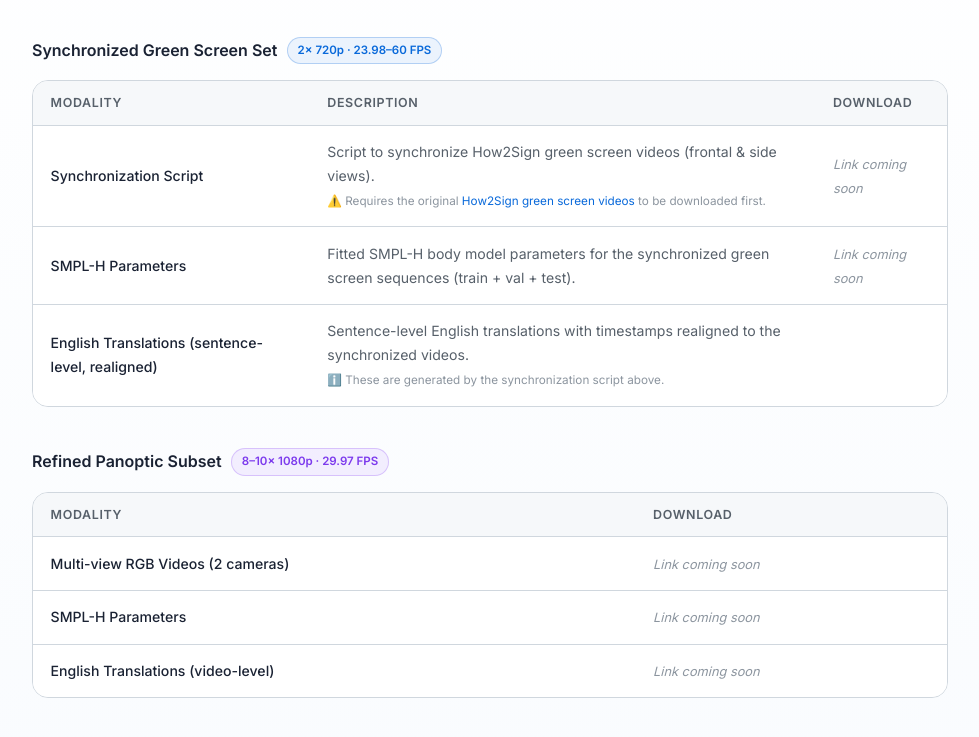
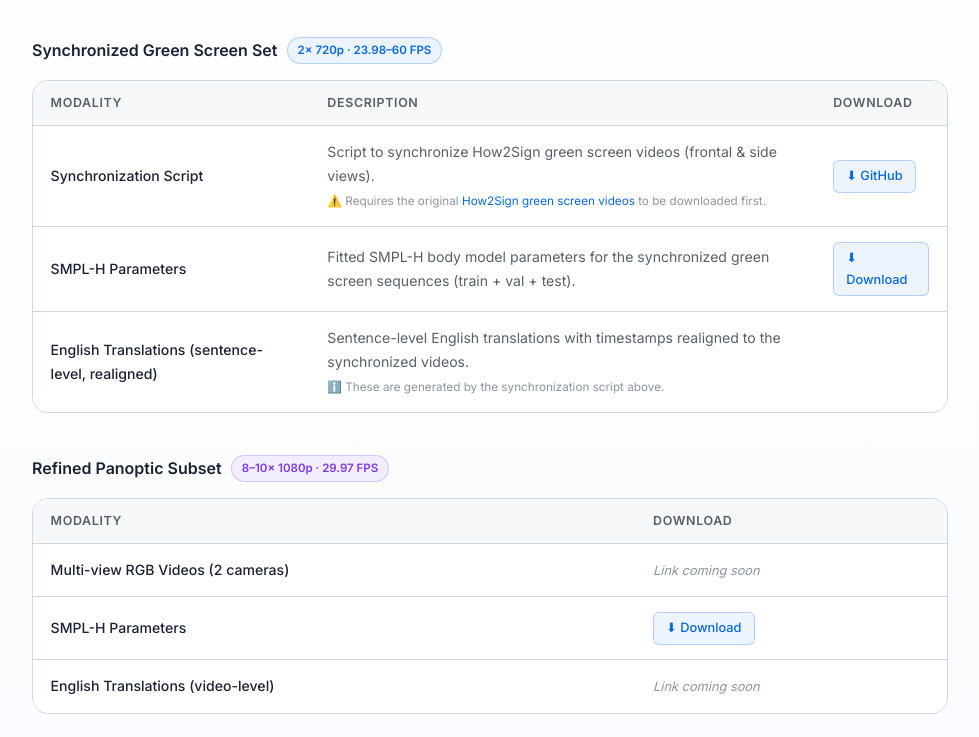
Before and after one commit to how2sign-synth3d/how2sign-synth3d.github.io, a plain HTML site: page index.html in a window 1280 px wide. Shown: the part 2687-3424 px from the top of the page, without its empty margins (150-1129 px from the left). Drawn offline with Linux system fonts and the light colour scheme.

Commit message:
Include download links

```diff
--- a/index.html
+++ b/index.html
@@ -831,12 +831,12 @@
               Script to synchronize How2Sign green screen videos (frontal &amp; side views).
               <br/><small style="color:var(--text-dim);">⚠️ Requires the original <a href="https://how2sign.github.io" target="_blank">How2Sign green screen videos</a> to be downloaded first.</small>
             </td>
-            <td><span class="placeholder-text">Link coming soon</span></td>
+            <td><a href="https://github.com/how2sign-synth3d/scripts/blob/main/align_how2sign_greenscreen.py" target="_blank" class="dl-link active">⬇ GitHub</a></td>
           </tr>
           <tr>
             <td>SMPL-H Parameters</td>
             <td>Fitted SMPL-H body model parameters for the synchronized green screen sequences (train + val + test).</td>
-            <td><span class="placeholder-text">Link coming soon</span></td>
+            <td><a href="https://drive.google.com/file/d/1zS_X4FbiBnX5Fe9503_Hz3b08zDlrA0l/view?usp=sharing" target="_blank" class="dl-link active">⬇ Download </a></td>
           </tr>
           <tr>
             <td>English Translations (sentence-level, realigned)</td>
@@ -870,7 +870,7 @@
           </tr>
           <tr>
             <td>SMPL-H Parameters</td>
-            <td><span class="placeholder-text">Link coming soon</span></td>
+            <td><a href="https://drive.google.com/file/d/1VzAdN56Atb5dx3J63TsetuqtYetOJDR1/view?usp=sharing" target="_blank" class="dl-link active">⬇ Download</a></td>
           </tr>
           <tr>
             <td>English Translations (video-level)</td>
```
